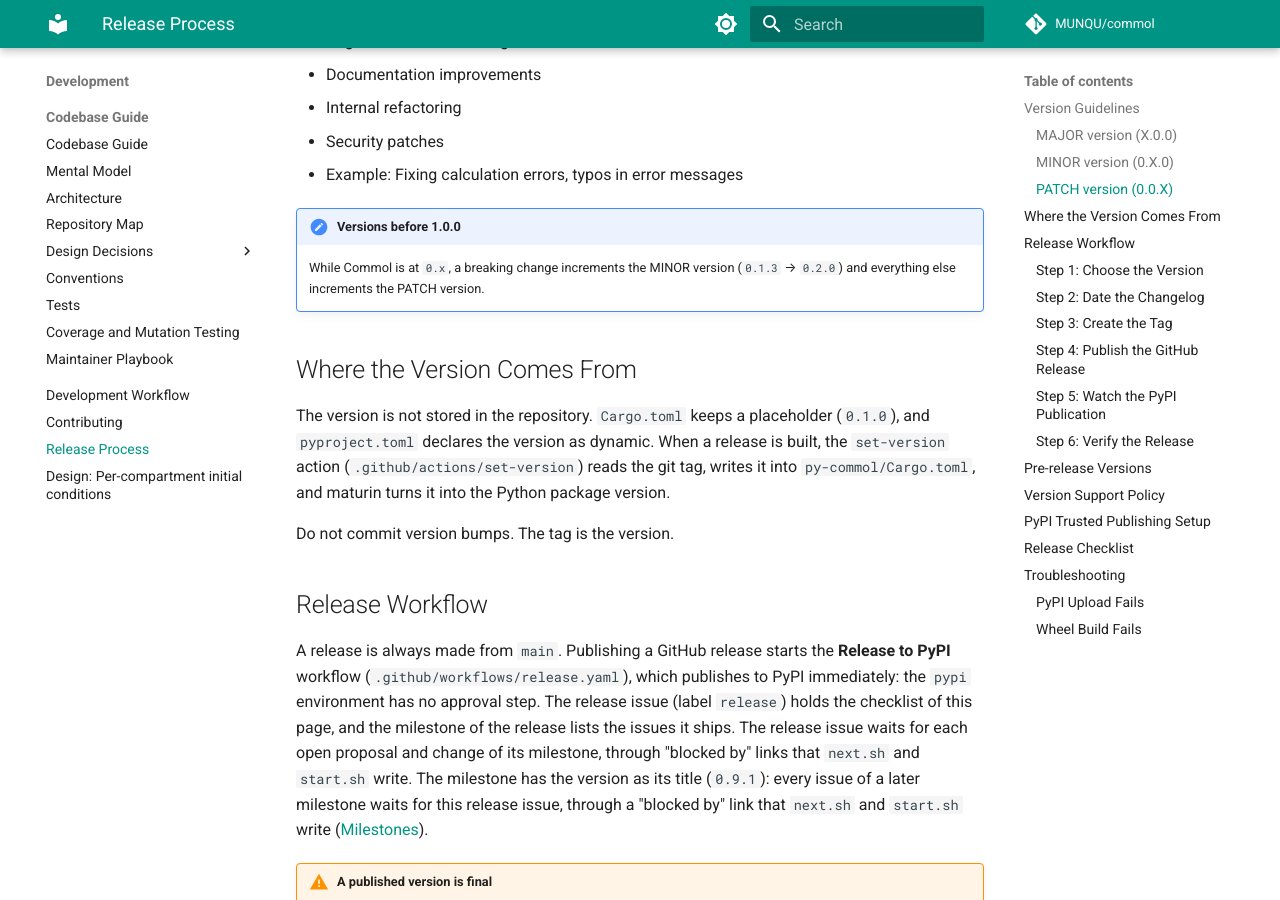
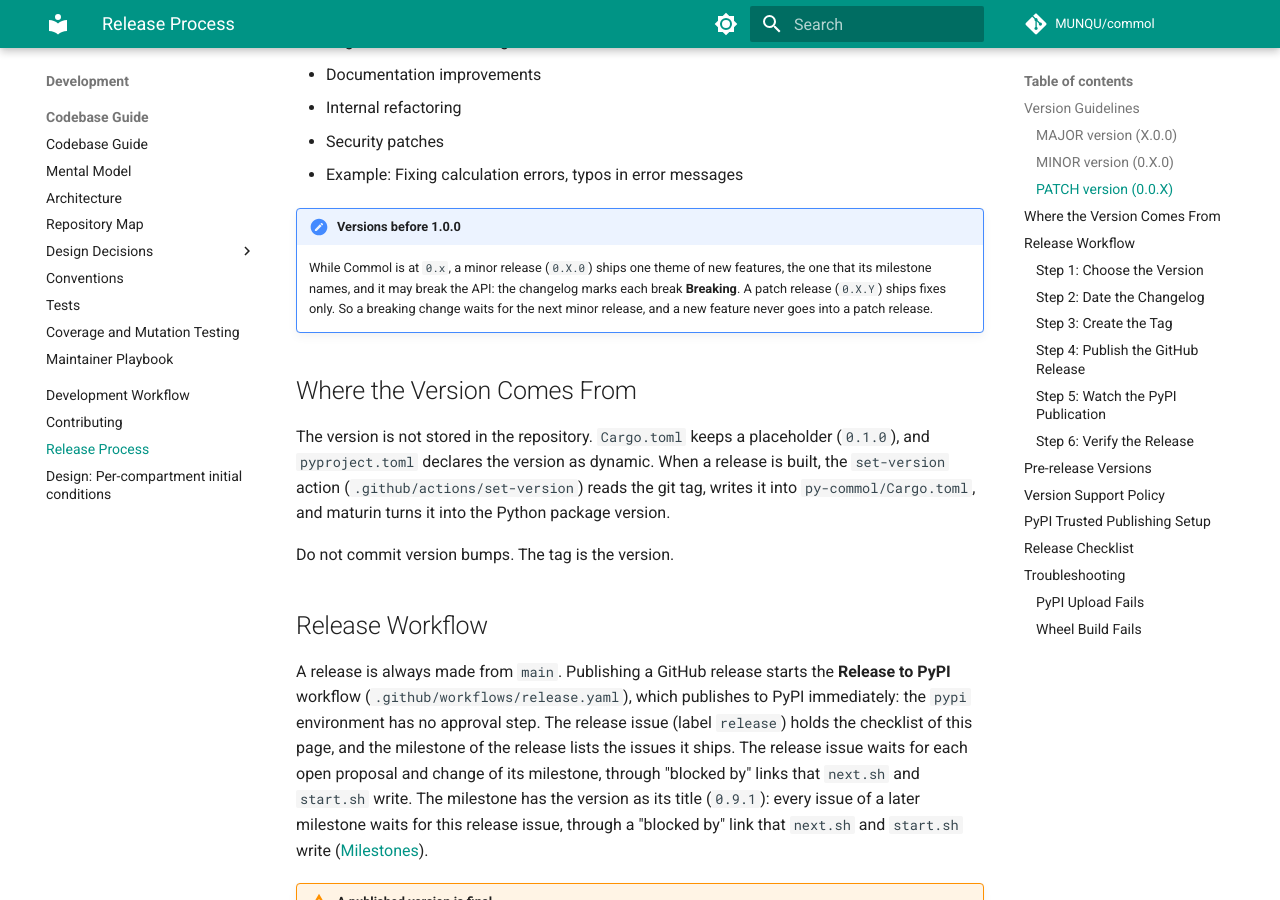
Before and after one commit to MUNQU/commol, an MkDocs documentation site: the page built from docs/development/release.md, in a window 1280 px wide and 900 px high, scrolled down 971 px. Built offline with MkDocs 1.6.1 and Material for MkDocs 9.7.7, drawn with Linux system fonts in a browser that asks for light colours; comment, search, counter and statistics services are not loaded; the version menu is left out.

Commit message:
docs(release): a minor release for each theme of features, a patch for fixes (#261)

```diff
--- a/docs/development/release.md
+++ b/docs/development/release.md
@@ -36,8 +36,11 @@
 - Example: Fixing calculation errors, typos in error messages
 
 !!! note "Versions before 1.0.0"
-    While Commol is at `0.x`, a breaking change increments the MINOR version
-    (`0.1.3` → `0.2.0`) and everything else increments the PATCH version.
+    While Commol is at `0.x`, a minor release (`0.X.0`) ships one theme of new
+    features, the one that its milestone names, and it may break the API: the
+    changelog marks each break **Breaking**. A patch release (`0.X.Y`) ships
+    fixes only. So a breaking change waits for the next minor release, and a
+    new feature never goes into a patch release.
 
 ## Where the Version Comes From
 
```
Also changed, not shown: docs/development/workflow.md (+2 -2 lines).
